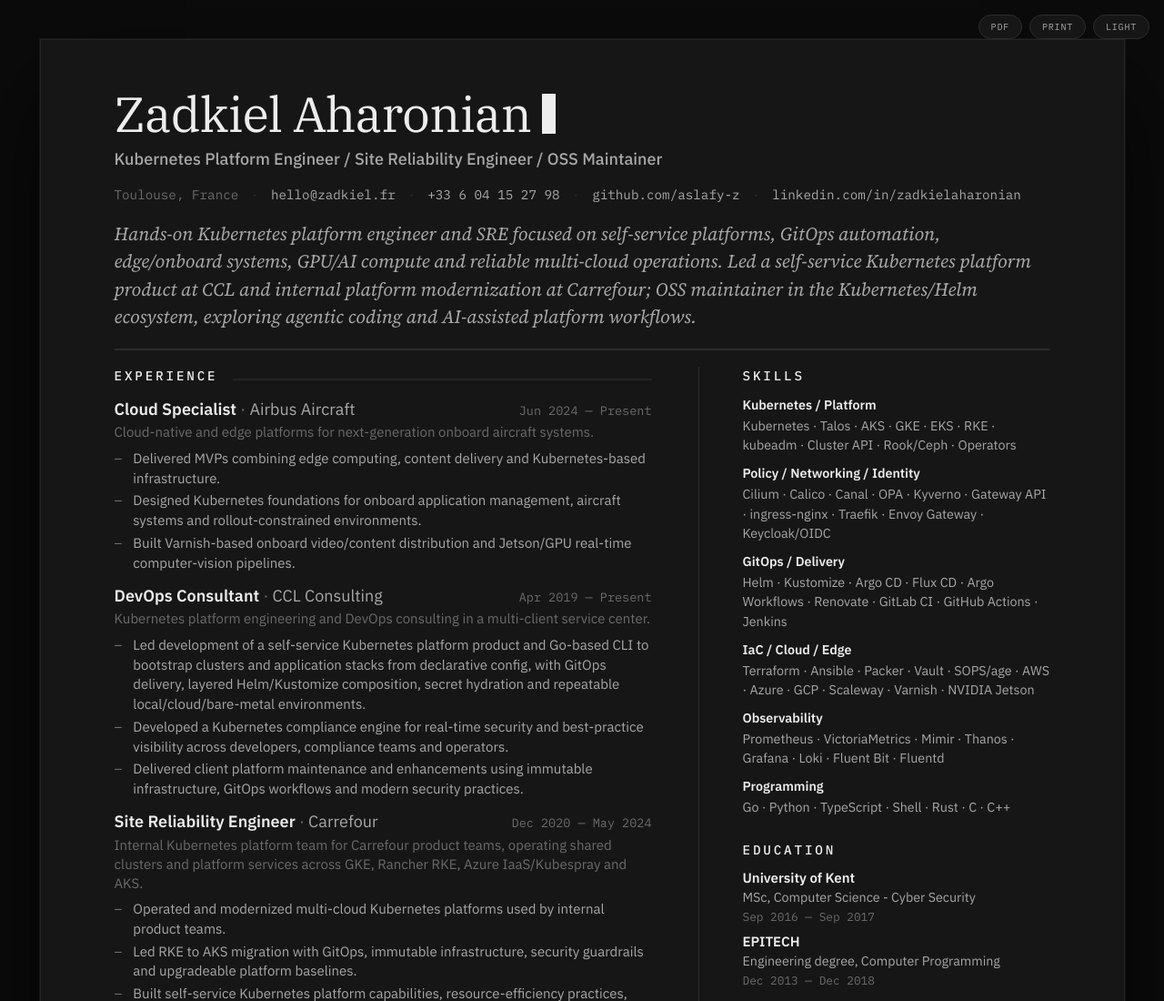
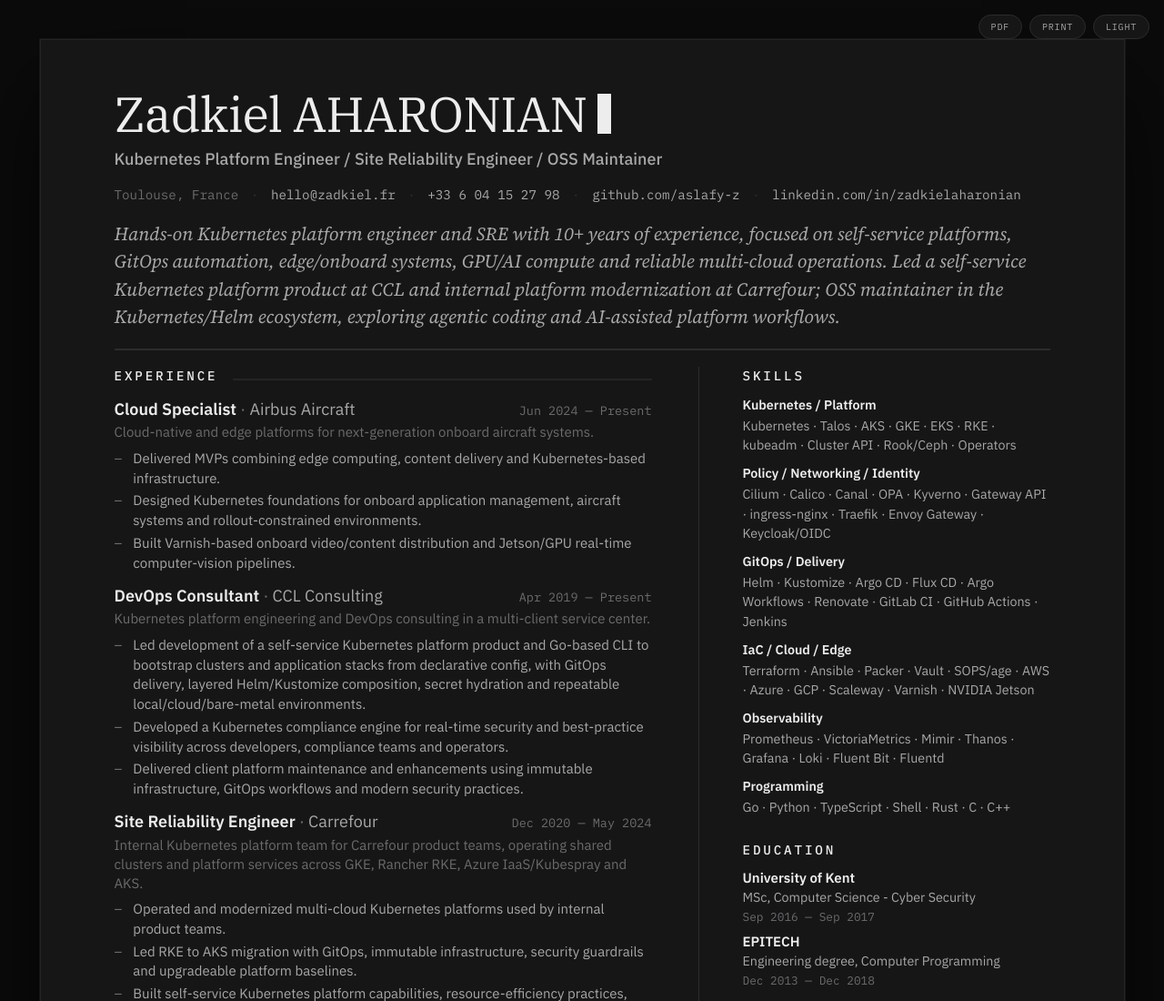
Before and after one commit to aslafy-z/resume, a plain HTML site: page index.html in a window 1280 px wide. Shown: the top 1100 px of the page at 91% size. Drawn offline with Linux system fonts and the light colour scheme.

Commit message:
feat(resume): add 10+ years of experience to summary

```diff
--- a/index.html
+++ b/index.html
@@ -3,7 +3,7 @@
 <head>
 <meta charset="utf-8">
 <meta name="viewport" content="width=device-width, initial-scale=1">
-<title>Zadkiel Aharonian · CV</title>
+<title>Zadkiel AHARONIAN · CV</title>
 <link rel="preconnect" href="https://fonts.googleapis.com">
 <link rel="preconnect" href="https://fonts.gstatic.com" crossorigin>
 <link href="https://fonts.googleapis.com/css2?family=IBM+Plex+Serif:ital,wght@0,300;0,400;0,500;1,300;1,400&family=Source+Serif+4:ital,opsz,wght@1,8..60,400&family=IBM+Plex+Sans:wght@400;500;600&family=IBM+Plex+Mono:wght@400;500&display=swap" rel="stylesheet">
@@ -46,7 +46,7 @@
   <div class="cv-sheet" style="width:794px; max-width:100%; min-height:1123px; margin:0 auto; background:var(--sheet); box-shadow:var(--shadow); padding:36px 54px 28px;">
 
     <header>
-      <h1 style="margin:0; font-family:'IBM Plex Serif',Georgia,serif; font-size:36px; font-weight:400; letter-spacing:-0.015em; line-height:1.0; color:var(--ink);">Zadkiel Aharonian<span class="cv-cursor" style="display:inline-block; width:10px; height:0.8em; margin-left:8px; vertical-align:-1px; background:var(--ink);"></span></h1>
+      <h1 style="margin:0; font-family:'IBM Plex Serif',Georgia,serif; font-size:36px; font-weight:400; letter-spacing:-0.015em; line-height:1.0; color:var(--ink);">Zadkiel AHARONIAN<span class="cv-cursor" style="display:inline-block; width:10px; height:0.8em; margin-left:8px; vertical-align:-1px; background:var(--ink);"></span></h1>
       <div style="margin-top:7px; font-size:12px; font-weight:500; color:var(--sec);">Kubernetes Platform Engineer / Site Reliability Engineer / OSS Maintainer</div>
       <div style="display:flex; flex-wrap:wrap; align-items:center; gap:4px 9px; margin-top:12px; font-family:'IBM Plex Mono',monospace; font-size:9.5px; color:var(--sec);">
         <span style="color:var(--faint);">Toulouse, France</span>
@@ -59,7 +59,7 @@
         <span style="color:var(--rule);">·</span>
         <a href="https://go.zadkiel.fr/linkedin" style="color:var(--sec); text-decoration:none;">linkedin.com/in/zadkielaharonian</a>
       </div>
-      <p style="margin:13px 0 0; font-family:'Source Serif 4',Georgia,serif; font-style:italic; font-size:13.5px; line-height:1.5; color:var(--sec); font-weight:400; text-wrap:pretty;">Hands-on Kubernetes platform engineer and SRE focused on self-service platforms, GitOps automation, edge/onboard systems, GPU/AI compute and reliable multi-cloud operations. Led a self-service Kubernetes platform product at CCL and internal platform modernization at Carrefour; OSS maintainer in the Kubernetes/Helm ecosystem, exploring agentic coding and AI-assisted platform workflows.</p>
+      <p style="margin:13px 0 0; font-family:'Source Serif 4',Georgia,serif; font-style:italic; font-size:13.5px; line-height:1.5; color:var(--sec); font-weight:400; text-wrap:pretty;">Hands-on Kubernetes platform engineer and SRE with 10+ years of experience, focused on self-service platforms, GitOps automation, edge/onboard systems, GPU/AI compute and reliable multi-cloud operations. Led a self-service Kubernetes platform product at CCL and internal platform modernization at Carrefour; OSS maintainer in the Kubernetes/Helm ecosystem, exploring agentic coding and AI-assisted platform workflows.</p>
       <div style="height:1px; background:var(--rule); margin-top:13px;"></div>
     </header>
 
--- a/resume.json
+++ b/resume.json
@@ -6,7 +6,7 @@
     "email": "hello@zadkiel.fr",
     "phone": "+33 6 04 15 27 98",
     "url": "https://zadkiel.fr",
-    "summary": "Hands-on Kubernetes platform engineer and SRE focused on self-service platforms, GitOps automation, edge/onboard systems, GPU/AI compute and reliable multi-cloud operations. Led a self-service Kubernetes platform product at CCL and internal platform modernization at Carrefour; OSS maintainer in the Kubernetes/Helm ecosystem, exploring agentic coding and AI-assisted platform workflows.",
+    "summary": "Hands-on Kubernetes platform engineer and SRE with 10+ years of experience, focused on self-service platforms, GitOps automation, edge/onboard systems, GPU/AI compute and reliable multi-cloud operations. Led a self-service Kubernetes platform product at CCL and internal platform modernization at Carrefour; OSS maintainer in the Kubernetes/Helm ecosystem, exploring agentic coding and AI-assisted platform workflows.",
     "location": {
       "city": "Toulouse",
       "countryCode": "FR"
```
Also changed, not shown: 1 other file.
